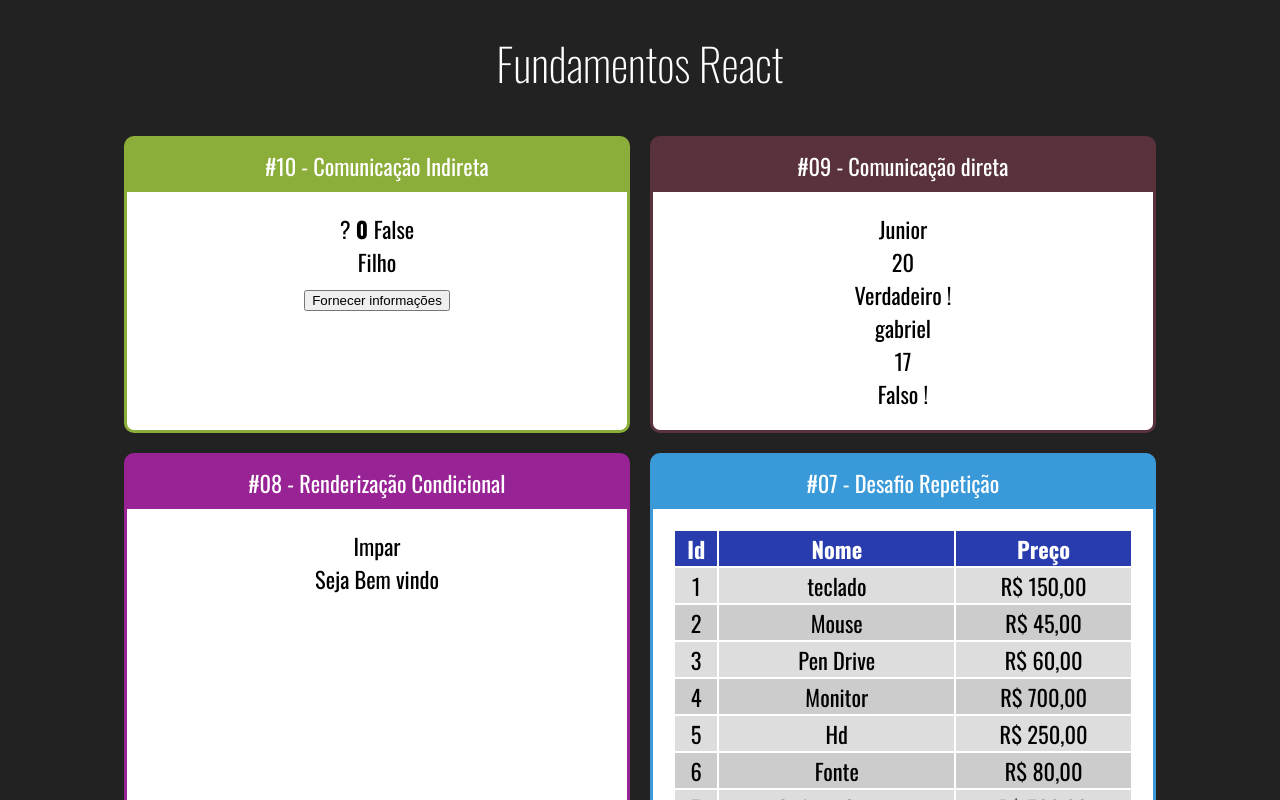
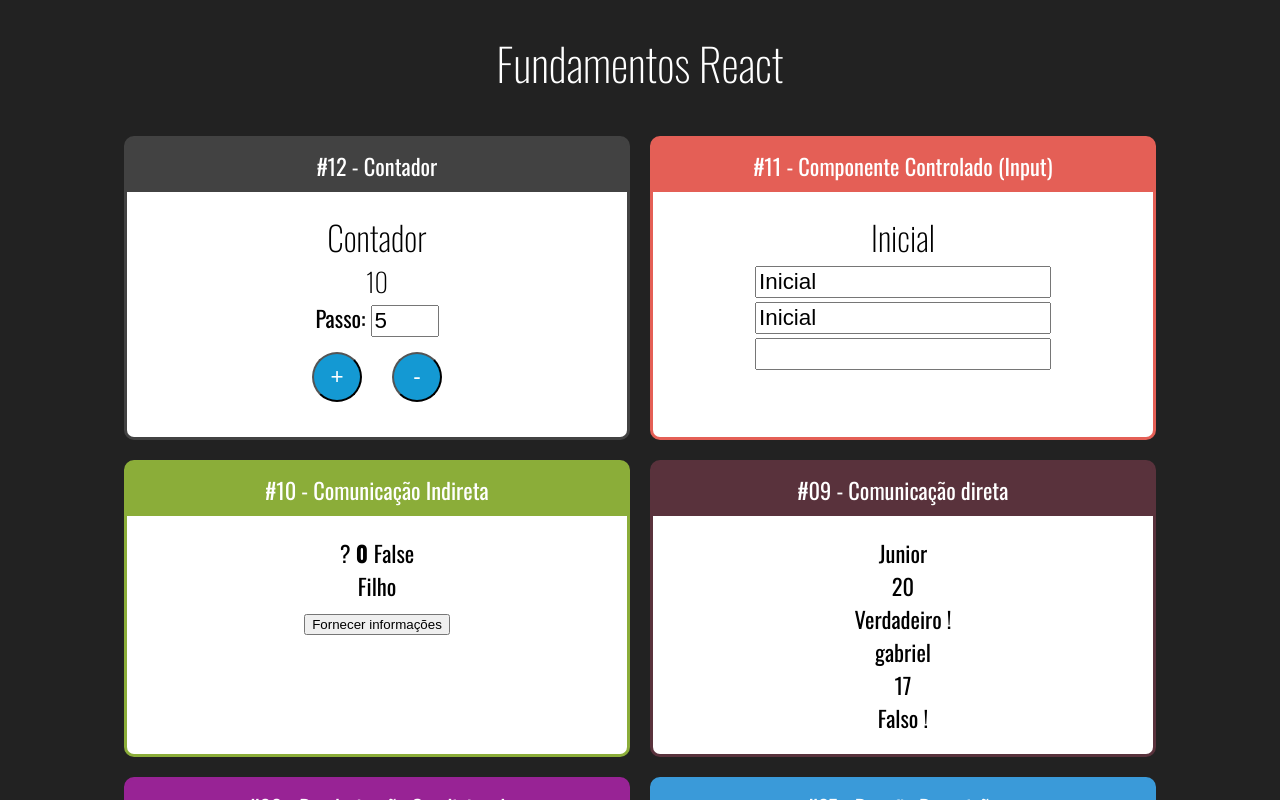
Before and after one commit to EliasNascimento/Curso-React, a React (Create React App) app: page / in a window 1280 px wide. Shown: the top 800 px of the page. Built offline with nearby package versions, Linux system fonts and the light colour scheme.

Commit message:
Componentes controlados, Contador

```diff
--- a/src/App.jsx
+++ b/src/App.jsx
@@ -12,12 +12,22 @@
 import UsuarioInfo from './components/condicional/UsuarioInfo';
 import DiretaPai from './components/comunicacao/DiretaPai';
 import IndiretaPai from './components/comunicacao/IndiretaPai';
+import Input from './components/formulario/Input';
+import Contador from './components/contador/Contador';
 
 export default () => {
     return (
         <div className="App">
             <h1>Fundamentos React</h1>
             <div className="Cards">
+
+                <Card titulo="#12 - Contador" color="#424242">
+                    <Contador numeroInicial ={10}></Contador>
+                </Card>
+
+                <Card titulo="#11 - Componente Controlado (Input)" color="#E45F56">
+                    <Input></Input>
+                </Card>
 
                 <Card titulo="#10 - Comunicação Indireta" color="#8BAD39">
                     <IndiretaPai></IndiretaPai>
--- /dev/null
+++ b/src/components/contador/Botoes.jsx
@@ -0,0 +1,10 @@
+import React from 'react'
+
+export default props => {
+    return (
+        <div>
+            <button onClick={props.setInc}> + </button>
+            <button onClick={props.setDec}> - </button>
+        </div>
+    )
+}
--- /dev/null
+++ b/src/components/contador/Contador.css
@@ -0,0 +1,14 @@
+.Contador input{
+    font-size: 1.4rem;
+    width: 60px;
+}
+
+.Contador button{
+    height: 50px;
+    width: 50px;
+border-radius: 50%;
+background-color: #1499d3;
+color: #fff;
+margin: 15px;
+    font-size: 1.4rem;
+}
--- /dev/null
+++ b/src/components/contador/Contador.jsx
@@ -0,0 +1,44 @@
+import React, { Component } from 'react'
+import './Contador.css'
+import Display from './Display';
+import Botoes from './Botoes';
+import PassoForm from './PassoForm';
+
+export default class Contador extends Component {
+
+    state = {
+        numero: this.props.numeroInicial || 0,
+        passo: this.props.passoInicial || 5
+    }
+
+    inc = () => {
+        this.setState({
+            numero: this.state.numero + this.state.passo
+        });
+    }
+
+    dec = () => {
+        this.setState({
+            numero: this.state.numero - this.state.passo
+        });
+    }
+
+    setPasso = (novoPasso) => {
+        this.setState({
+            passo: novoPasso,
+        });
+    };
+
+    //inicialmente irá chamar essa função para ser renderizada
+    render() {
+        return (
+            <div className="Contador">
+                <h2>Contador</h2>
+                <Display numero={this.state.numero} />
+                <PassoForm passo={this.state.passo} setPasso={this.setPasso} />
+                <Botoes setInc={this.inc} setDec={this.dec} />
+            </div>
+        )
+    }
+
+}
--- /dev/null
+++ b/src/components/contador/Display.jsx
@@ -0,0 +1,9 @@
+import React from 'react'
+
+export default props =>{
+    return(
+        <div>
+            <h3>{props.numero}</h3>
+        </div>
+    )
+}
--- /dev/null
+++ b/src/components/contador/PassoForm.jsx
@@ -0,0 +1,15 @@
+import React from 'react'
+
+export default props => {
+    return (
+        <div>
+            <label htmlFor="passoInput">Passo: </label>
+            <input
+                id="passoInput"
+                type="number"
+                value={props.passo}
+                onChange={e => props.setPasso(+e.target.value)}
+            />
+        </div>
+    )
+}
--- /dev/null
+++ b/src/components/formulario/Input.css
@@ -0,0 +1,3 @@
+.Input input{
+    font-size: 1.4rem;
+}
--- /dev/null
+++ b/src/components/formulario/Input.jsx
@@ -0,0 +1,25 @@
+import React, { useState } from 'react'
+import './Input.css'
+
+export default props =>{
+
+const [valor, setValor] = useState('Inicial')
+
+function quandoMudar(e){
+    setValor(e.target.value)
+}
+
+    return(
+        <div className="Input">
+            <h2>{valor}</h2>
+            <div style={{
+             display:'flex',
+             flexDirection:'column'
+            }}>
+            </div>
+            <input value={valor}  onChange={quandoMudar}/>
+            <input value={valor} readOnly/>
+            <input value={undefined} />
+        </div>
+    )
+}
```
